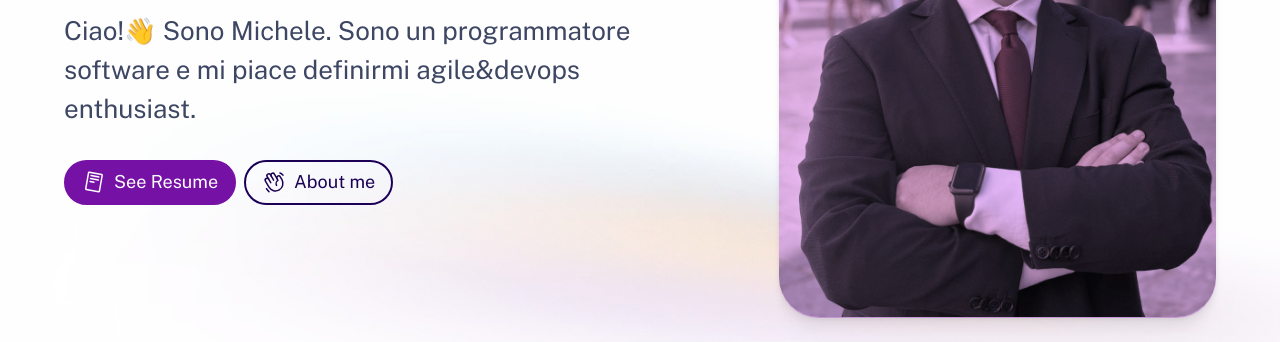
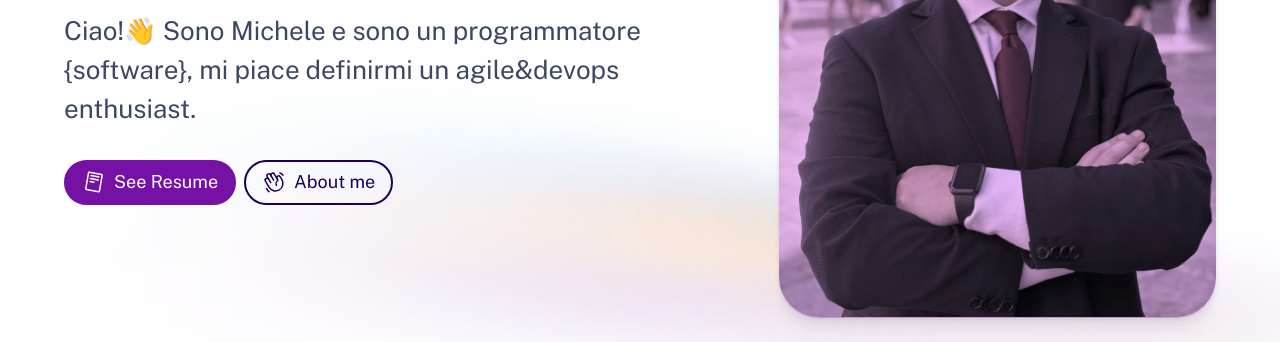
Before and after one commit to michelesanfilippo/michelesanfilippo.github.io, an Astro site: page / in a window 1280 px wide. Shown: the part 450-792 px from the top of the page. Built offline with nearby package versions, Linux system fonts and the light colour scheme; Astro itself is replaced by a stand-in of ours.

Commit message:
fix descrizione land page

```diff
--- a/src/pages/index.astro
+++ b/src/pages/index.astro
@@ -14,7 +14,7 @@ import Link from "../components/ui/link.astro";
       <header class="hero">
         <Hero
           title="Costruisco e sviluppo cose 💻"
-          tagline="Ciao!👋 Sono Michele. Sono un programmatore software e mi piace definirmi agile&devops enthusiast."
+          tagline="Ciao!👋 Sono Michele e sono un programmatore {software}, mi piace definirmi un agile&devops enthusiast."
           align="start"
         >
           <div class="links">
```
